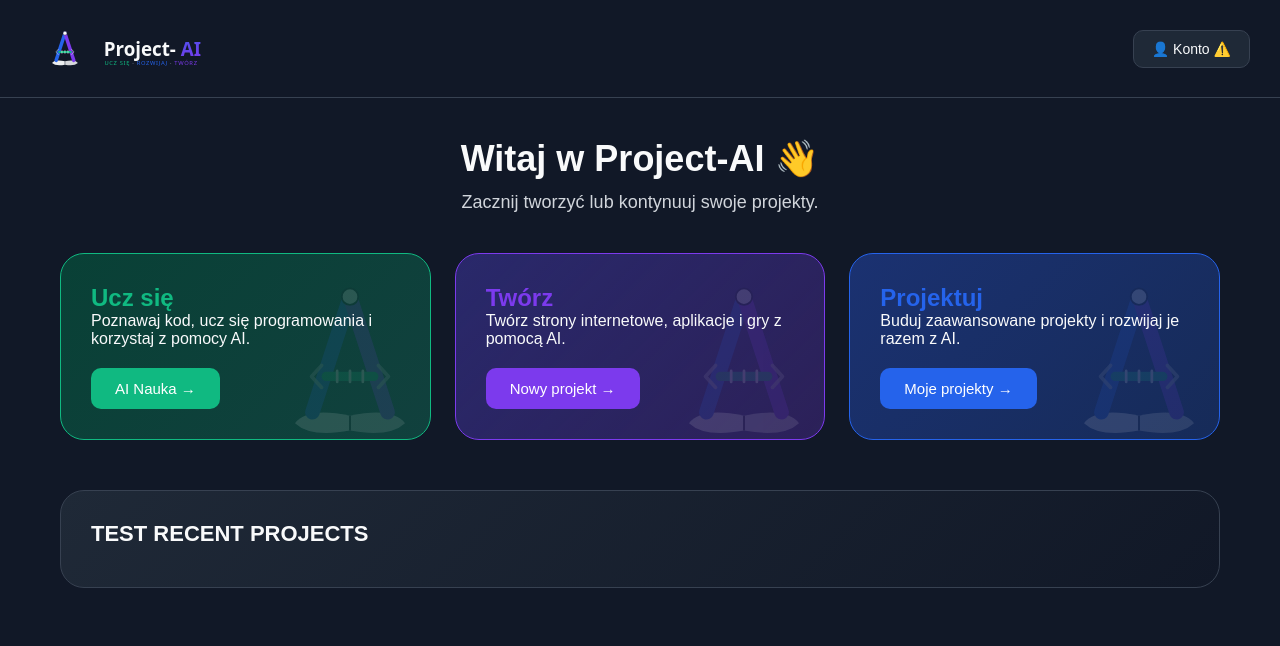
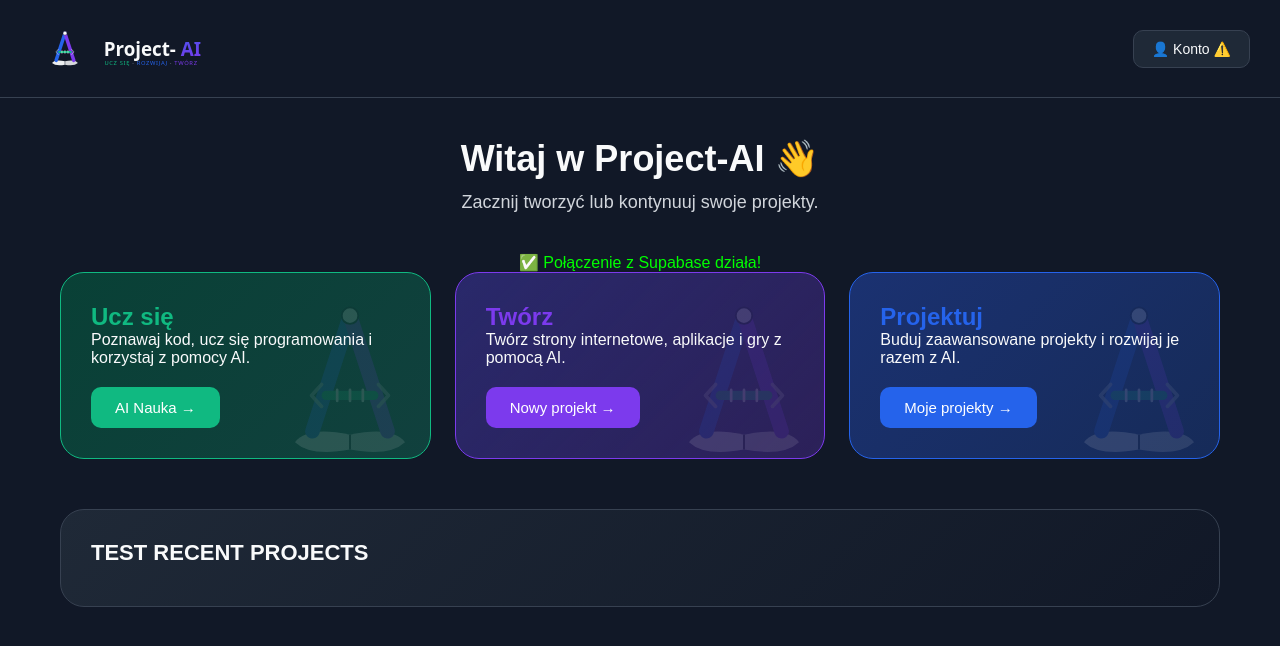
Before and after one commit to PrzemoNH/project-ai, a Next.js app: page /dashboard in a window 1280 px wide. Shown: the top 646 px of the page. Built offline with nearby package versions, Linux system fonts and the light colour scheme; no server answers.

Commit message:
Update page.tsx

```diff
--- a/app/dashboard/page.tsx
+++ b/app/dashboard/page.tsx
@@ -3,6 +3,7 @@ import "./dashboard.css";
 import DashboardHeader from "@/components/dashboard/dashboard-header";
 import DashboardCards from "@/components/dashboard/DashboardCards";
 import RecentProjects from "@/components/dashboard/RecentProjects";
+import SupabaseTest from "@/components/SupabaseTest";
 
 export default function Dashboard() {
   return (
@@ -19,6 +20,8 @@ export default function Dashboard() {
           Zacznij tworzyć lub kontynuuj swoje projekty.
         </p>
 
+        <SupabaseTest />
+
         <DashboardCards />
 
         <RecentProjects />
```
